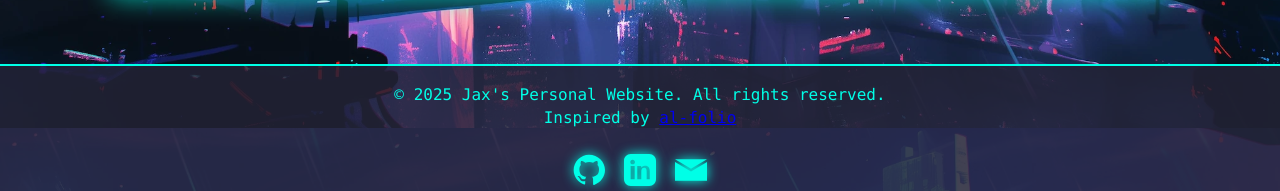
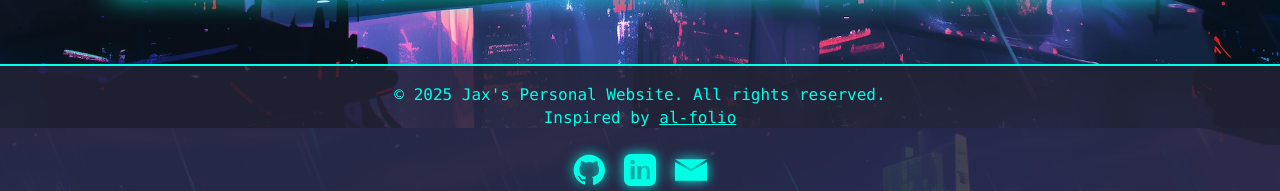
Before and after one commit to kdpkst/kdpkst.github.io, a Jekyll site: the page built from pages/index.md, in a window 1280 px wide. Shown: the part 772-963 px from the top of the page. Built offline with Jekyll 4.4.1, drawn with Linux system fonts in a browser that asks for light colours.

Commit message:
change the color of "al-folio" to remain the same as other text in the footer

```diff
--- a/assets/css/style.css
+++ b/assets/css/style.css
@@ -231,6 +231,10 @@ body.light-mode .self-portrait {
   gap: 0.2rem;
   align-items: center;
 }
+.site-footer a {
+  color: inherit;
+  text-decoration: underline;
+}
 body.light-mode .site-footer {
   background: rgba(255, 255, 255, 0.85);
   color: #ff00c8;
```
Also changed, not shown: 1 other file.
